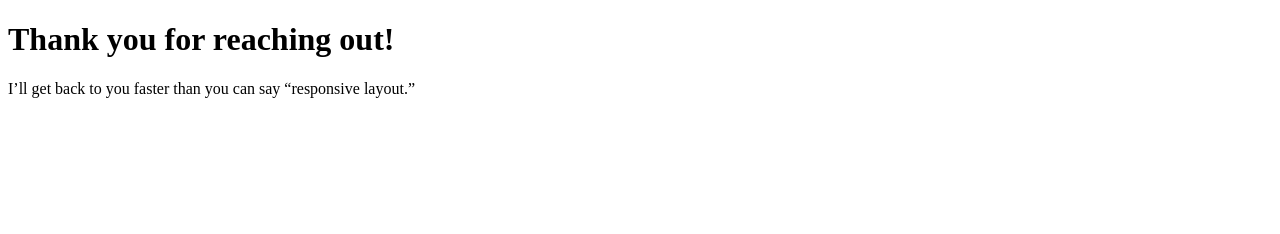
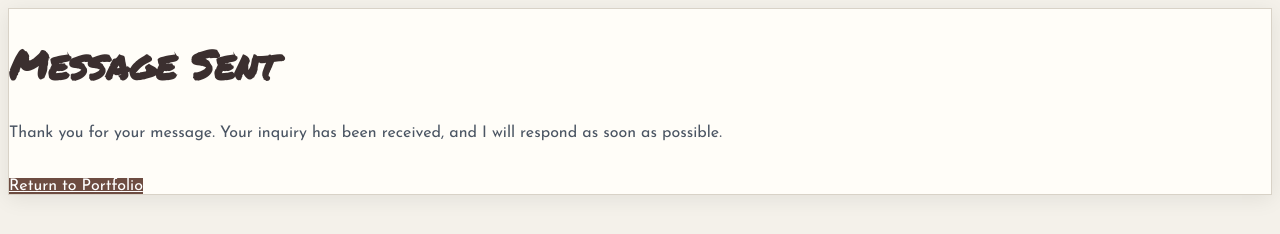
Before and after one commit to code-by-shannon/codebyshannon, a plain HTML site: page thankyou.html in a window 1280 px wide. Drawn offline with Linux system fonts and the light colour scheme.

Commit message:
final portfolio edits after react and php project

```diff
--- a/thankyou.html
+++ b/thankyou.html
@@ -1,11 +1,60 @@
 <!DOCTYPE html>
 <html lang="en">
 <head>
-  <meta charset="UTF-8">
-  <title>Thanks!</title>
+<meta charset="UTF-8">
+<meta name="viewport" content="width=device-width, initial-scale=1.0">
+<link href="https://fonts.googleapis.com/css2?family=Josefin+Sans:wght@300;400;500;600;700&family=Permanent+Marker&display=swap" rel="stylesheet">
+<title>Message Sent</title>
+
+<style>
+body {
+  background: #f4f1ea; /* warm paper */
+  color: #2c2c2c;
+  font-family: "Josefin Sans", sans-serif;
+}
+
+.container {
+  background: #fffdf8;
+  border: 1px solid #d8d2c7;
+  box-shadow: 0 4px 20px rgba(0,0,0,.08);
+}
+
+h1 {
+  font-family: "Permanent Marker", cursive;
+  font-size: 2.5rem;
+  color: #3b2f2f;
+}
+
+  p {
+    margin-bottom: 2rem;
+    color: #4b5563;
+    line-height: 1.6;
+  }
+
+a {
+  background: #6d4c41; /* warm brown */
+  color: white;
+  margin-bottom: 2rem;
+}
+
+  a:hover {
+    opacity: 0.9;
+  }
+</style>
 </head>
+
 <body>
-  <h1>Thank you for reaching out!</h1>
-  <p>I’ll get back to you faster than you can say “responsive layout.”</p>
+
+<div class="container">
+  <h1>Message Sent</h1>
+
+  <p>
+    Thank you for your message. Your inquiry has been received,
+    and I will respond as soon as possible.
+  </p>
+
+  <a href="index.html">Return to Portfolio</a>
+</div>
+
 </body>
 </html>
```
Also changed, not shown: index.html (+39 -44 lines).
